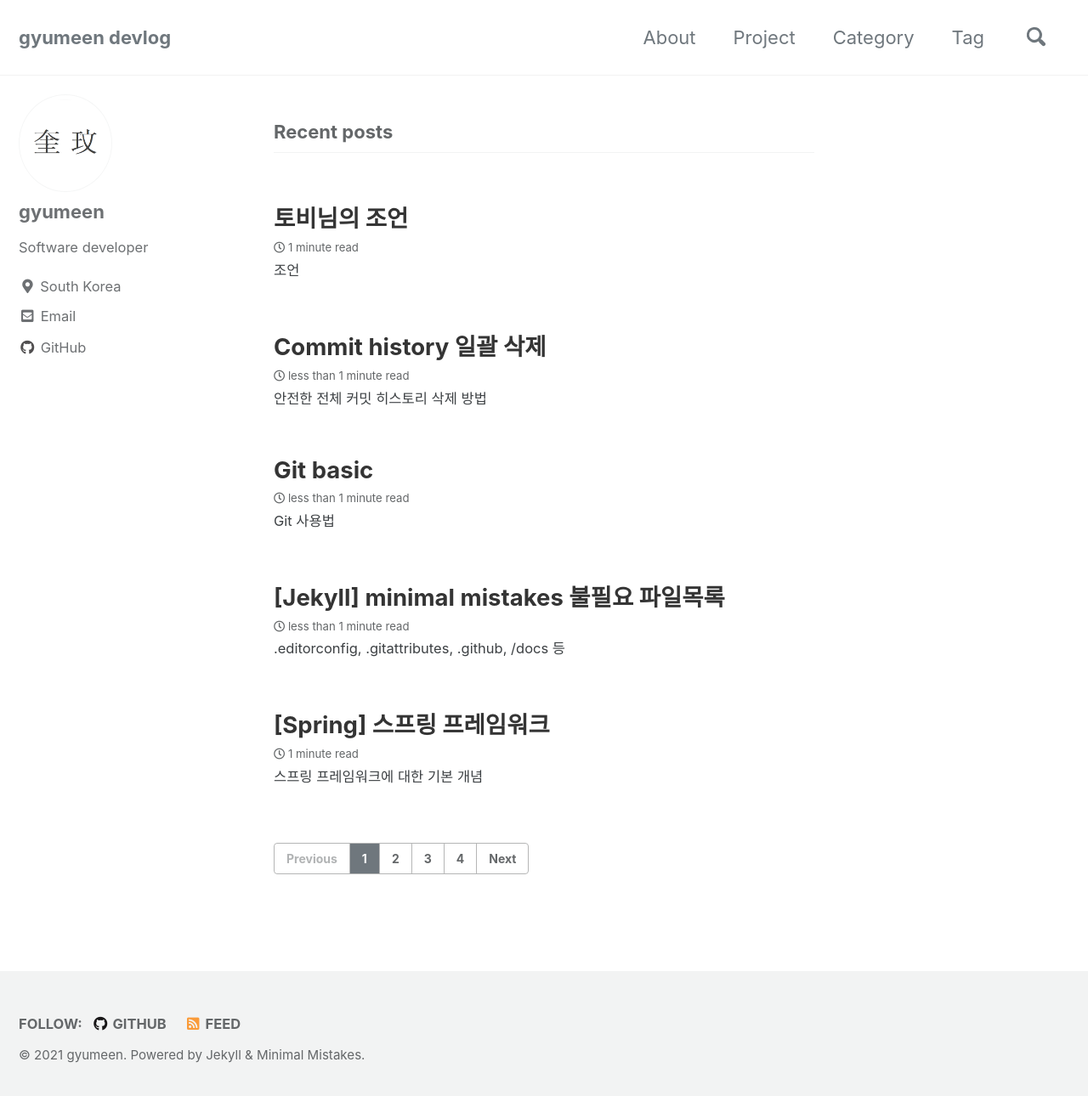
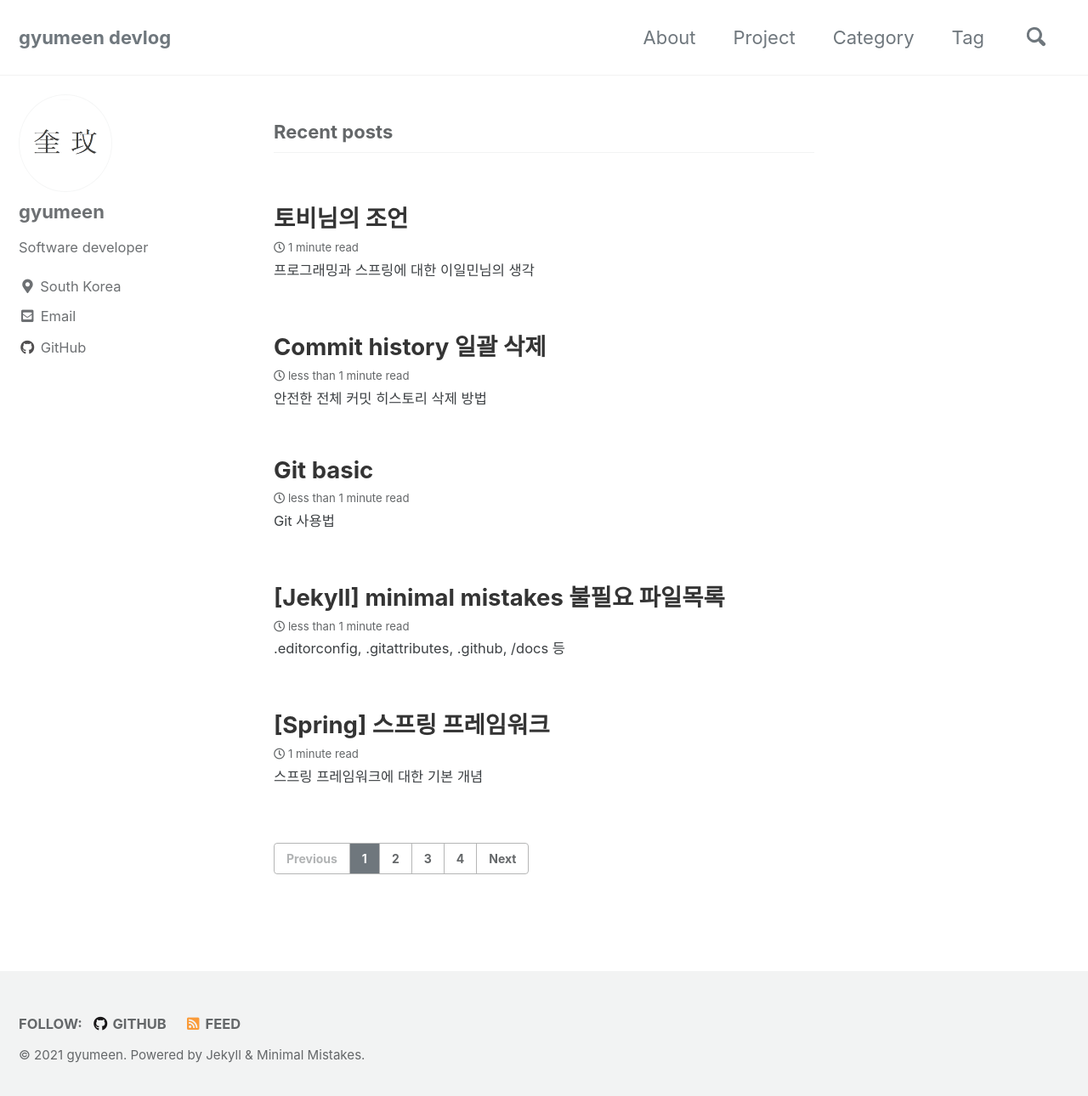
Before and after one commit to gyumeen/gyumeen.github.io, a Jekyll site: the page built from index.html, in a window 1280 px wide and 1297 px high. Shown: the top 1290 px of the window at 85% size. Built offline with Jekyll 4.4.1, drawn with Linux system fonts in a browser that asks for light colours; cached includes are drawn as plain includes; the list of posts is cut into pages by our own code.

Commit message:
Update 2021-01-14-Toby advice.md

```diff
--- a/_posts/2021/Programming/2021-01-14-Toby advice.md
+++ b/_posts/2021/Programming/2021-01-14-Toby advice.md
@@ -1,6 +1,6 @@
 ---
 title: "토비님의 조언"
-excerpt: "조언"
+excerpt: "프로그래밍과 스프링에 대한 이일민님의 생각"
 ---
 
 
```
